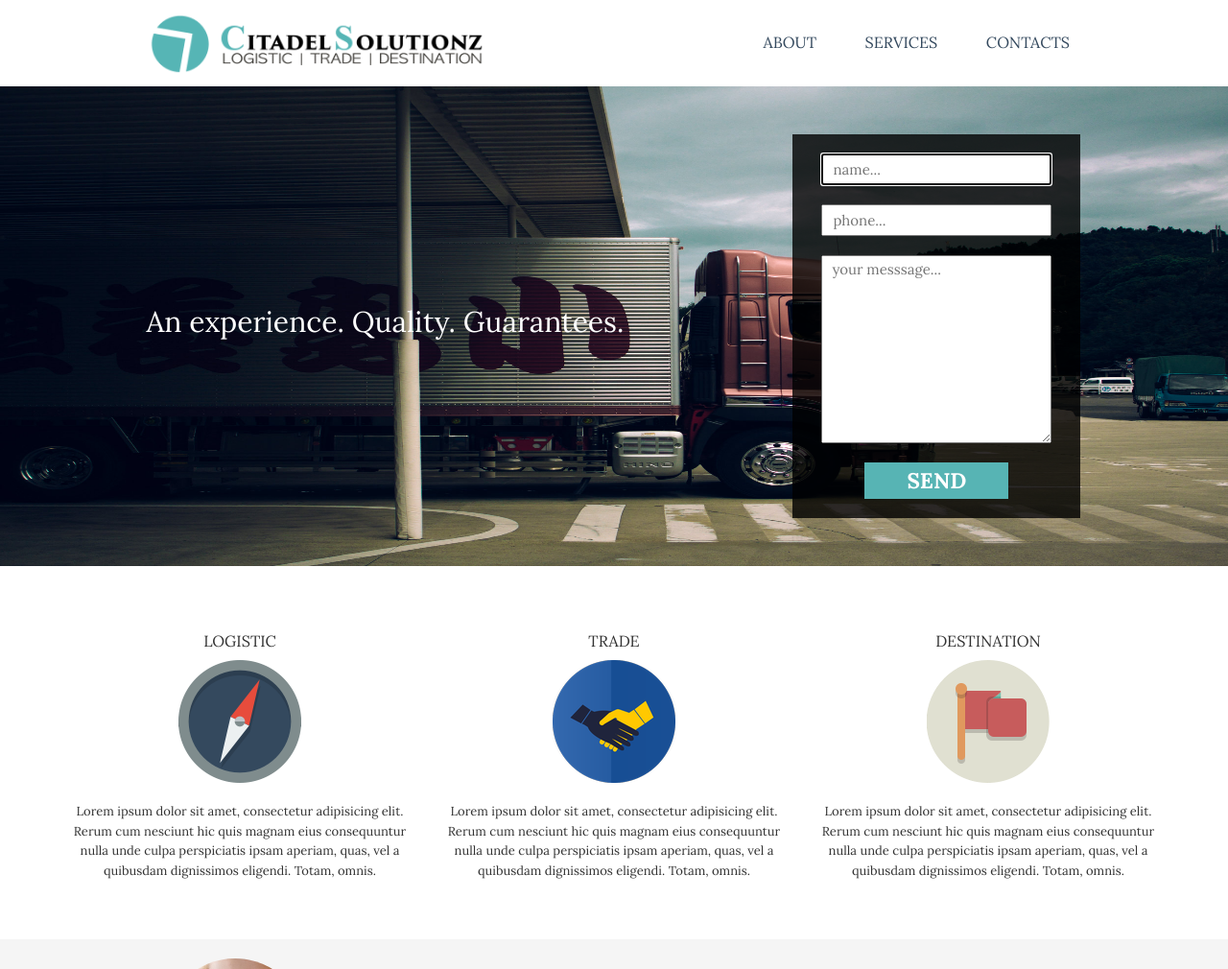
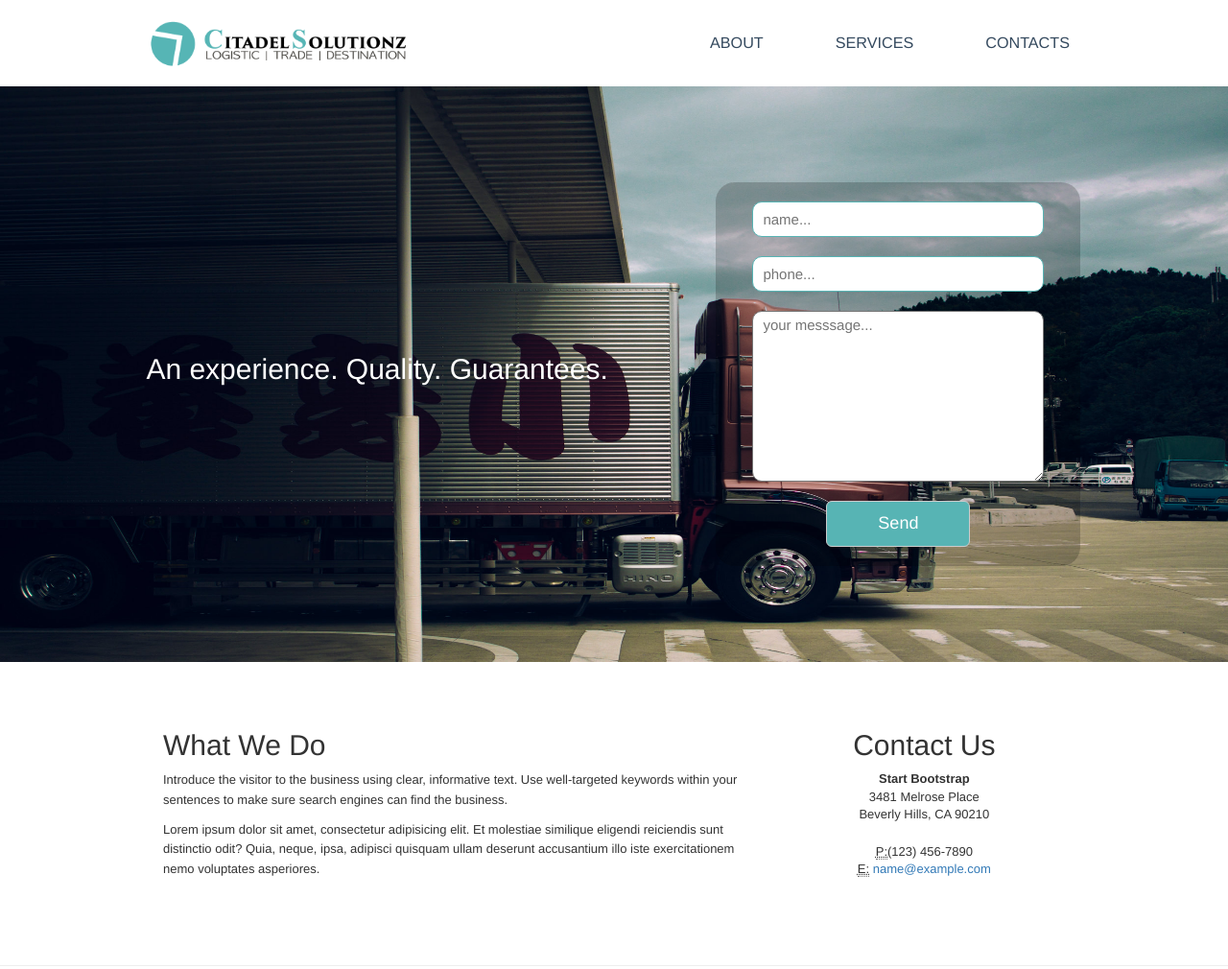
Before and after one commit to Cardiotsunami/logisticLanding, a plain HTML site: page index.html in a window 1280 px wide. Shown: the top 1010 px of the page at 96% size. Drawn offline with Linux system fonts and the light colour scheme.

Commit message:
changed inputs, slider

```diff
--- a/index.html
+++ b/index.html
@@ -20,7 +20,6 @@
 		<a href="" class = "link">Contacts</a>
 	</header>
 	<div id="owl-demo" class="owl-carousel owl-theme">
-
 	  <div class="item"><img src="images/1.jpg" alt="The Last of us">
 	  	<div class="absel">
 	  		<div class="heroel">
@@ -32,7 +31,7 @@
 		  		<input type="text" placeholder="name..." autofocus>
 		  		<input type="text" placeholder="phone...">
 		  		<textarea name="" id="" cols="30" rows="10" placeholder="your messsage..."></textarea>
-		  		<button>
+		  		<button class="btn btn-default btn-lg">
 		  			Send
 		  		</button>
 		  	</form>
@@ -41,6 +40,30 @@
 	  <div class="item"><img src="images/2.jpg" alt="GTA V"></div>
 	  <div class="item"><img src="images/3.jpg" alt="Mirror Edge"></div>
 	</div>
+	<div class="container infctr">
+		<div class="row">
+            <div class="col-md-8 adrinfo">
+                <h2>What We Do</h2>
+                <p>Introduce the visitor to the business using clear, informative text. Use well-targeted keywords within your sentences to make sure search engines can find the business.</p>
+                <p>Lorem ipsum dolor sit amet, consectetur adipisicing elit. Et molestiae similique eligendi reiciendis sunt distinctio odit? Quia, neque, ipsa, adipisci quisquam ullam deserunt accusantium illo iste exercitationem nemo voluptates asperiores.</p>
+            </div>
+            <div class="col-md-4 adrinfoo">
+                <h2>Contact Us</h2>
+                <address>
+                    <strong>Start Bootstrap</strong>
+                    <br>3481 Melrose Place
+                    <br>Beverly Hills, CA 90210
+                    <br>
+                </address>
+                <address>
+                    <abbr title="Phone">P:</abbr>(123) 456-7890
+                    <br>
+                    <abbr title="Email">E:</abbr> <a href="mailto:#">name@example.com</a>
+                </address>
+            </div>
+        </div>
+	</div>
+	<hr>
 	<section class="infoSection">
 		<div class="container">
 			<div class="row">
@@ -70,7 +93,7 @@
 			</div>
 			<div class="row feedback">
 				<div class="col-md-8"><p>Lorem ipsum dolor sit amet, consectetur adipisicing elit. Odio voluptatem necessitatibus, quas quis voluptatum quae, at autem. Quasi, aliquid sed fuga accusamus eligendi corporis quo rerum nisi, eius, unde cumque.</p></div>
-				<div class="col-md-4"><img src="images/feedface.jpg" alt="" class="circle"></div>
+				<div class="col-md-4 tar"><img src="images/feedface.jpg" alt="" class="circle"></div>
 			</div>
 			<div class="row feedback">
 				<div class="col-md-4"><img src="images/feedface.jpg" alt="" class="circle"></div>
@@ -88,7 +111,7 @@
 				<input type="text" placeholder="name">
 				<input type="text" placeholder="email">
 				<textarea name="" id="" cols="30" rows="10"></textarea>
-				<button>Send</button>
+				<button class = "btn btn-default btn-lg">Send</button>
 			</form>
 		</div>
 	</div>
--- a/sass/style.scss
+++ b/sass/style.scss
@@ -1,8 +1,8 @@
 .container{
-	width: 1140px;
+	width: 970px !important;
 }
 
-$baseFont: 100%/1.6 'Lora', serif;
+$baseFont: 100%/1.6 Helvetica, serif;
 $ctdcolor: #57b4b4;
 
 body{
@@ -32,7 +32,7 @@ header img{
 header .logo{
 	margin-right: 250px;
 	font-size: 2.618em;
-	width: 350px;
+	width: 270px;
 }
 
 header a{
@@ -41,6 +41,7 @@ header a{
 	font-size: 1.618em;
 	padding: 5px 10px;
 	border-radius: 3px;
+	font-family: Helvetica;
 }
 
 header a:hover{
@@ -53,14 +54,14 @@ header .link{
 	text-transform: uppercase;
 }
 
-.carousel-inner{
+.owl-item{
 	width: 100%;
-	height: 500px;
+	height: 600px;
 }
 
-.carousel-inner img{
+.owl-item img{
 	width: 100%;
-	height: 500px;
+	height: 600px;
 }
 
 .info{
@@ -84,7 +85,6 @@ header .link{
 
 .feedback p{
 	font-size: 1.618em;
-	font-family: Ubuntu;
 }
 
 .feedback{
@@ -129,6 +129,11 @@ header .link{
 	display: block;
 	width: 100%;
 	margin-bottom: 20px;
+	outline: none;
+}
+
+.right textarea{
+	border: 1px solid $ctdcolor;
 }
 
 .right form{
@@ -137,21 +142,31 @@ header .link{
 }
 
 .right form input{
+	outline: none;
 	height: 40px;
-	font-size: 1.618em;
+	font-size: 1.3em;
 	padding-left: 20px;
+	border-radius: 10px;
+	border:  none;
+	border: 1px solid $ctdcolor;
 }
 
 .right form button{
-	height: 40px;
+	height: 45px;
 	width: 150px;
 	margin-top: 20px;
+	background: $ctdcolor;
+	color: white;
+	font-size: 18px;
+	border-radius: 10px;
+	color: white;
+	padding-bottom: 12px;
 }
 
 #owl-demo .item img{
     display: block;
     width: 100%;
-    height: 500px;
+    height: 650px;
 }
 
 .sliderform{
@@ -160,15 +175,16 @@ header .link{
 	display: flex;
 	flex-direction: column;
 	align-items: center;
-	width: 300px;
+	width: 380px;
 	height: 400px;
 	background: black;
 	// position: absolute;
 	// z-index: 5;
 	// top: 50px;
 	// left: 820px;
-	background: rgba(0, 0, 0, 0.8);
+	background: rgba(0, 0, 0, 0.2);
 	padding-bottom: 20px;
+	border-radius: 20px;
 }
 
 
@@ -181,29 +197,45 @@ header .link{
 }
 
 .mainform input{
-	height: 40px;
+	border-radius: 10px;
+	border: none;
+	border: 1px solid $ctdcolor;
+	height: 50px;
 	width: 80%;
 	margin-bottom: 20px;
 	padding-left: 10px;
+	outline: none;
+}
+
+.mainform input:focus{
+	outline: none;
 }
 
 .mainform textarea{
 	padding-left: 10px;
 	width: 80%;
 	margin-bottom: 20px;
+	border-radius: 10px;
+	outline: none;
 }
 
 .mainform button{
 	width: 150px;
-	height: 40px;
-	text-transform: uppercase;
-	font-size: 1.5em;
+	display: flex;
+	flex-direction: column;
+	justify-content: space-between;
+	align-items: center;
+	padding-bottom: 12px;
+	// height: 40px;
+	// text-transform: uppercase;
+	// font-size: 1.5em;
 	background: $ctdcolor;
-	border: none;
-	outline: none;
+	// border: none;
+	// outline: none;
+	// color: white;
+	font-family: Helvetica;
+	// font-weight: bold;
 	color: white;
-	font-family: 'Lora';
-	font-weight: bold;
 }
 
 .absel{
@@ -276,3 +308,24 @@ footer p{
 	filter: brightness(0.2);
 	cursor: pointer;
 }
+
+.adrinfo p{
+	font-size: 1.3em;
+}
+
+.adrinfoo address{
+	font-size: 1.3em;
+	text-align: center;
+}
+
+.adrinfoo h2{
+	text-align: center;
+}
+
+.tar{
+	text-align: right;
+}
+
+.infctr{
+	padding: 50px 0px;
+}
```
Also changed, not shown: css/style.css, 1 other file.
